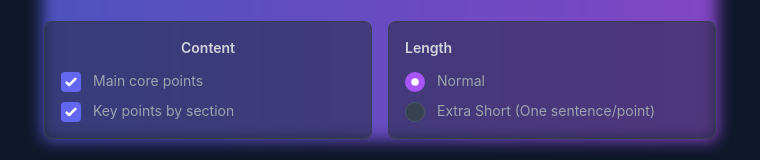
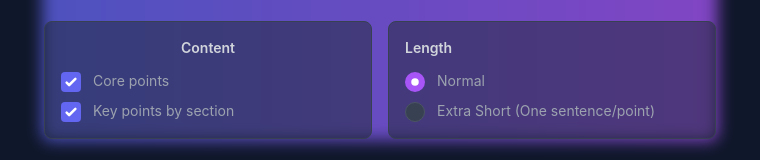
Before and after one commit to NoamB/youtube-summarizer, a React app in the folder frontend/: page / in a window 1280 px wide. Shown: the part 325-485 px from the top of the page, without its empty margins (260-1020 px from the left). Built offline with nearby package versions, Linux system fonts and the light colour scheme; no server answers; the HTML template or start-up script is replaced by a standard one.

Commit message:
Minor improvements to prompt and UI labels

```diff
--- a/frontend/src/components/SummarizerForm.jsx
+++ b/frontend/src/components/SummarizerForm.jsx
@@ -92,7 +92,7 @@ function SummarizerForm({ onSummarize, isLoading, statusText, provider, setProvi
                                         onChange={(e) => setOptions({ ...options, includeCore: e.target.checked })}
                                         className="form-checkbox h-5 w-5 text-primary rounded border-gray-600 bg-gray-700 focus:ring-offset-gray-800 focus:ring-2 focus:ring-primary transition duration-150 ease-in-out mt-0.5 flex-shrink-0"
                                     />
-                                    <span className="text-gray-400 text-sm group-hover:text-white transition-colors leading-tight pt-0.5">Main core points</span>
+                                    <span className="text-gray-400 text-sm group-hover:text-white transition-colors leading-tight pt-0.5">Core points</span>
                                 </label>
                                 <label className="flex items-start gap-3 cursor-pointer group w-full text-left">
                                     <input
```
Also changed, not shown: 1 other file (tests, documents, lock files or other folders).
